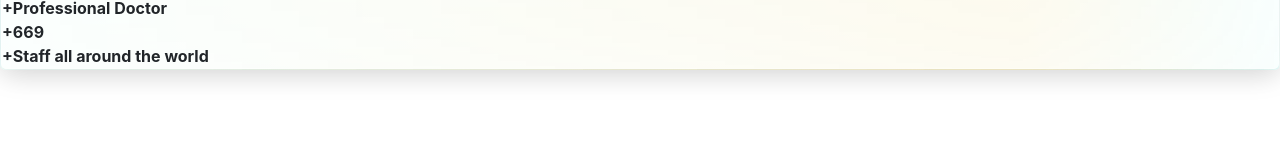
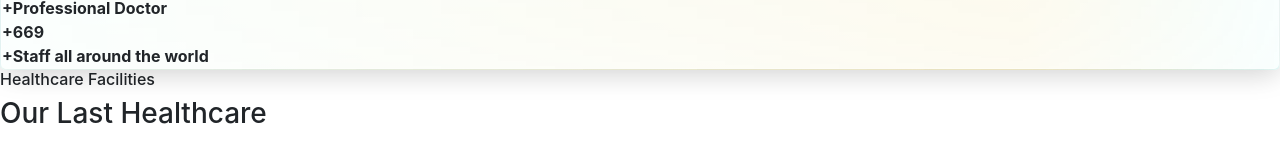
Before and after one commit to pouyaafraz123/Robomed, a React (Create React App) app: page / in a window 1280 px wide. Shown: the part 463-626 px from the top of the page. Built offline with nearby package versions, Linux system fonts and the light colour scheme.

Commit message:
Text Card And Heding Component

```diff
--- a/src/components/App.js
+++ b/src/components/App.js
@@ -2,6 +2,7 @@ import React from "react";
 import TopBar from "./TopBar";
 import Header from "./Header";
 import "../sass/main.css";
+import Heading from "./Heading";
 const App = () => {
     const headerTitle = "Your Health Is Our top Priority";
     const headerText = "Lorem ipsum dolor sit amet, consectetur adipisicing elit. Amet assumenda debitis earum est " +
@@ -21,11 +22,14 @@ const App = () => {
         }
     ];
 
+    const smallHeading1="Healthcare Facilities";
+    const bigHeading1="Our Last Healthcare ";
 
     return (
         <div>
             <TopBar/>
             <Header title={headerTitle} text={headerText} details={headerDetails}/>
+            <Heading smallTitle={smallHeading1} bigTitle={bigHeading1}/>
         </div>
 
     );
--- /dev/null
+++ b/src/components/Heading.js
@@ -0,0 +1,14 @@
+import React from "react";
+
+class Heading extends React.Component{
+    render() {
+        return (
+            <div className={"heading"}>
+                <h6 className={"heading__small"}>{this.props.smallTitle}</h6>
+                <h3 className={"heading__big"}>{this.props.bigTitle}</h3>
+            </div>
+        );
+    }
+}
+
+export default Heading;
```
Also changed, not shown: src/TextCard.js (added, +22 -0 lines), src/sass/main.scss (line endings or trailing spaces).
